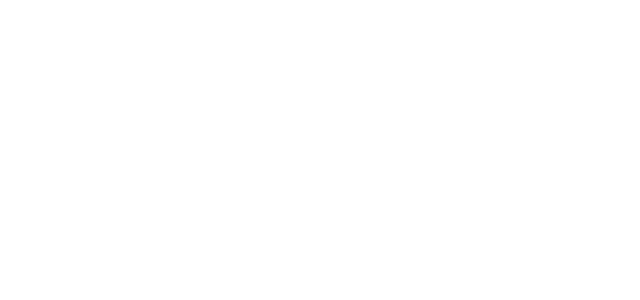
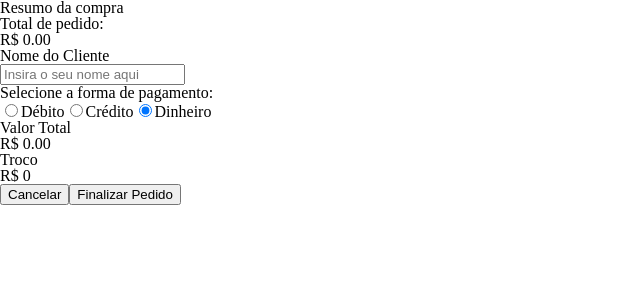
Before and after one commit to edmcorrea/Fast-Food-DevioBR, a React (Vite) app in the folder frontend/: page /order/details in a window 1280 px wide. Before the commit this address had no page. Shown: the top 300 px of the page, without its empty margins (0-640 px from the left). Built offline with nearby package versions, Linux system fonts and the light colour scheme.

Commit message:
feat: frontend - created order details page

```diff
--- a/frontend/src/App.jsx
+++ b/frontend/src/App.jsx
@@ -4,6 +4,7 @@
 import Kitchen from './app/pages/Kitchen'
 import Status from './app/pages/Status'
 import ProductDetails from './app/pages/ProductDetails';
+import OrderDetails from './app/pages/OrderDetails';
 
 function App() {
   // const [count, setCount] = useState(0)
@@ -12,6 +13,7 @@
     <Routes>
       <Route exact path="/" element={ <Orders /> } />
       <Route exact path="/product/:id" element={ <ProductDetails /> } />
+      <Route exact path="/order/details" element={ <OrderDetails /> } />
       <Route exact path="/kitchen" element={ <Kitchen /> } />
       <Route exact path="/status" element={ <Status /> } />
     </Routes>
--- a/frontend/src/app/components/OrderSummary/index.jsx
+++ b/frontend/src/app/components/OrderSummary/index.jsx
@@ -1,6 +1,7 @@
 // import 't Orders.css'
 import { useContext } from "react";
 import Context from "../../context/Context";
+import { Link } from "react-router-dom";
 
 function OrderSummary() {
   const { summaryList, setSummaryList } = useContext(Context);
@@ -23,8 +24,9 @@
           {summaryList.map((product) => (
             <div key={product.id}>
               <p>{product.name}</p>
+              <p>Observações:</p>
+              <p>{product.observation}</p>
               <p>{`${product.quantity}x`}</p>
-              <p>{product.observation}</p>
               <p>{`R$ ${product.price.toFixed(2)}`}</p>
               <button
                 onClick={()=> removeOneSummaryList(product.id)}
@@ -45,12 +47,14 @@
           >
             Cancelar Pedido
           </button>
-          <button
-            type="button"
-            onClick={removeAllSummaryList}
-          >
-            Pagamento
-          </button>
+          <Link to="/order/details">
+            <button
+              type="button"
+              onClick={removeAllSummaryList}
+              >
+              Finalizar Pedido
+            </button>
+            </Link>
         </div>
       )}
     </>
--- /dev/null
+++ b/frontend/src/app/pages/OrderDetails/index.jsx
@@ -0,0 +1,72 @@
+// import 't Orders.css'
+import { useContext, useState } from "react";
+import Context from "../../context/Context";
+
+function OrderDetails() {
+  const { summaryList } = useContext(Context);
+  const [customerName, setCustomerName] = useState('');
+
+  const inputOnChange = ({ target: { value } }) => {
+    setCustomerName(value);
+  };
+
+  return (
+    <>
+      <div>
+        <h1>Resumo da compra</h1>
+        {summaryList.map((product) => (
+          <div key={product.id}>
+            <p>{`${product.quantity}x`}</p>
+            <p>{product.name}</p>
+            <p>{`R$ ${product.price.toFixed(2)}`}</p>
+          </div>
+        ))}
+        <h2>Total de pedido:</h2>
+        <h2>{`R$ ${summaryList.reduce((acc, product) => {
+            acc += product.price*product.quantity;
+            return acc;
+          }, 0).toFixed(2)}`}
+        </h2>
+
+        <h2>Nome do Cliente</h2>
+        <label htmlFor="customerName" className="head">
+          <input
+            className="head"
+            id="customerName"
+            type="text"
+            name="customerName"
+            placeholder="Insira o seu nome aqui"
+            value={ customerName }
+            onChange={ inputOnChange }
+          />
+        </label>
+
+        <div>
+          <h2>Selecione a forma de pagamento:</h2>
+          <input type="radio" name="paymentMethod" value="debit"/>Débito
+          <input type="radio" name="paymentMethod" value="credit"/>Crédito
+          <input type="radio" name="paymentMethod" value="money" checked/>Dinheiro
+        </div>
+
+        <div>
+          <h2>Valor Total</h2>
+          <h2>{`R$ ${summaryList.reduce((acc, product) => {
+              acc += product.price*product.quantity;
+              return acc;
+            }, 0).toFixed(2)}`}
+          </h2>
+          <h2>Troco</h2>
+          <h2>R$ 0</h2>
+        </div>
+
+        <div>
+          <button>Cancelar</button>
+          <button>Finalizar Pedido</button>
+        </div>
+
+      </div>
+    </>
+  )
+}
+
+export default OrderDetails
```
Also changed, not shown: frontend/src/app/components/OrderDetails/index.jsx (deleted, +0 -63 lines), 1 other file (tests, documents, lock files or other folders).
